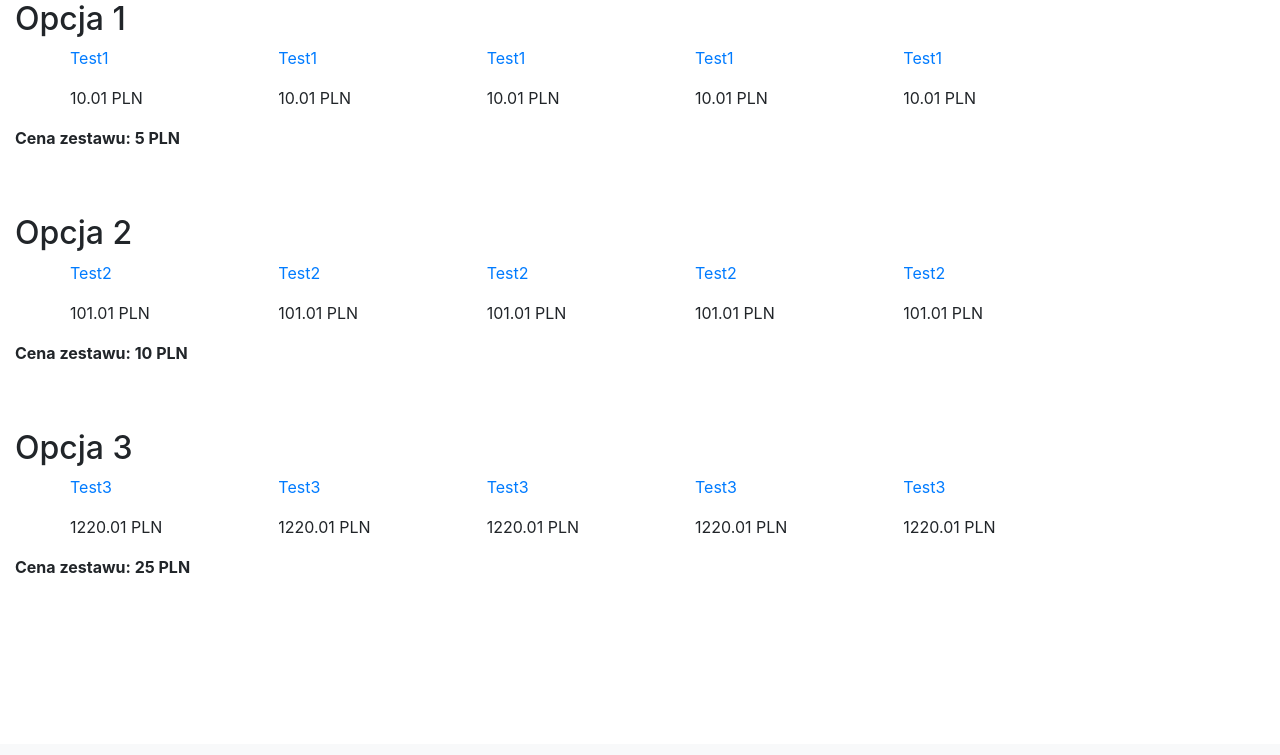
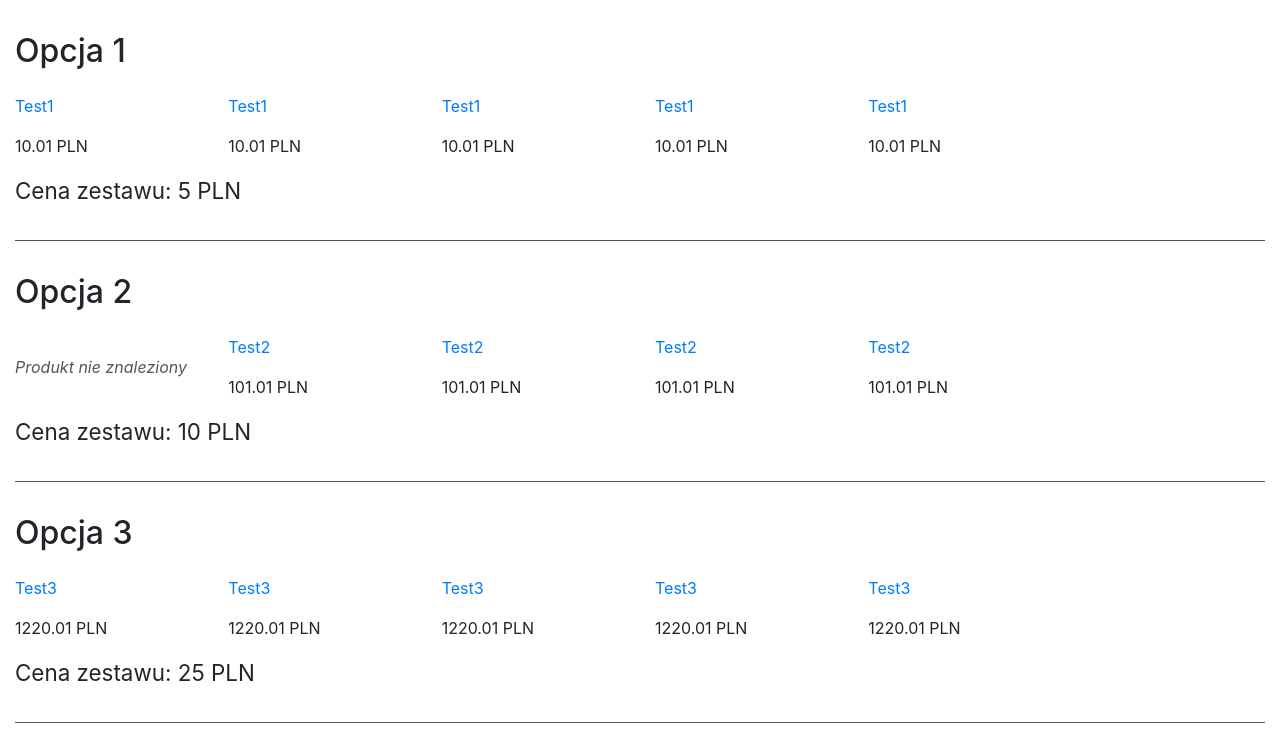
Before and after one commit to cecyliaborek/IO, a Flask app: page /results in a window 1280 px wide. Shown: the part 56-811 px from the top of the page. Before the commit the page ends 629 px from the top, so only its background shows below. Run offline with Flask 2, Linux system fonts and the light colour scheme; some libraries are stand-ins or nearby versions.

Commit message:
final way of displaying founf products, added display for not found products

```diff
--- a/app.py
+++ b/app.py
@@ -19,7 +19,7 @@ def mock_result():
     foundSets.add_to_list(0, FoundItem("Test1", 10.01, 2.03, "urrrllll", True), 1)
     foundSets.add_to_list(0, FoundItem("Test1", 10.01, 2.03, "urrrllll", True), 1)
     foundSets.add_to_list(0, FoundItem("Test1", 10.01, 2.03, "urrrllll", True), 1)
-    foundSets.add_to_list(1, FoundItem("Test2", 101.01, 22.03, "urrrllfdsdfsll", True), 2)
+    foundSets.add_to_list(1, FoundItem("Test2", 101.01, 22.03, "urrrllfdsdfsll", False), 2)
     foundSets.add_to_list(1, FoundItem("Test2", 101.01, 22.03, "urrrllfdsdfsll", True), 2)
     foundSets.add_to_list(1, FoundItem("Test2", 101.01, 22.03, "urrrllfdsdfsll", True), 2)
     foundSets.add_to_list(1, FoundItem("Test2", 101.01, 22.03, "urrrllfdsdfsll", True), 2)
--- a/templates/result.html
+++ b/templates/result.html
@@ -12,19 +12,30 @@
     <!-- Material Design Bootstrap -->
     <!-- <link href="https://cdnjs.cloudflare.com/ajax/libs/mdbootstrap/4.8.11/css/mdb.min.css" rel="stylesheet"> -->
     <style>
-        /* .container-fluid {
-            margin: 60px !important;
-        } */
         .option {
-            margin-bottom: 4em;
+            margin-bottom: 2em;
+            margin-top: 2em;
+            padding-bottom: 2em;
+            border-bottom-width: 1px;
+            border-bottom-style: solid;
+            border-bottom-color: #555;
         }
 
-        .col {
-            margin: 0;
+        .col-sm-2 div {
+            margin-bottom: 1em;
         }
 
-        .row {
-            margin: 0;
+        .notFound {
+            line-height: 4em;
+            color: #555;
+            font-style: italic;
+        }
+
+        .setPrice{
+            font-size: 140%;
+        }
+        .option h2 {
+            padding-bottom: 0.5em;
         }
     </style>
 </head>
@@ -39,18 +50,22 @@
             <h2>Opcja {{loop.index}}</h2>
             <div class="row">
                 {% for product in option %}
+
                 <div class="col-sm-2">
-                    <ul><a href="{{product.link}}">{{ product.name}}</a></ul>
-                    <ul>{{ product.price}} PLN</ul>
+                    {% if product.is_found == true %}
+                    <div><a href="{{product.link}}">{{ product.name}}</a></div>
+                    <div>{{ product.price}} PLN</div>
+                    {% else %}
+                    <div class="notFound">Produkt nie znaleziony</div>
+                    {% endif%}
                 </div>
                 {% endfor %}
 
 
             </div>
-            <div class="row">
-                <strong>Cena zestawu:
-                    {{ price_list[loop.index0] }} PLN
-                </strong>
+            <div class="row, setPrice">
+                Cena zestawu:
+                {{ price_list[loop.index0] }} PLN
             </div>
         </div>
         {% endfor %}
```
